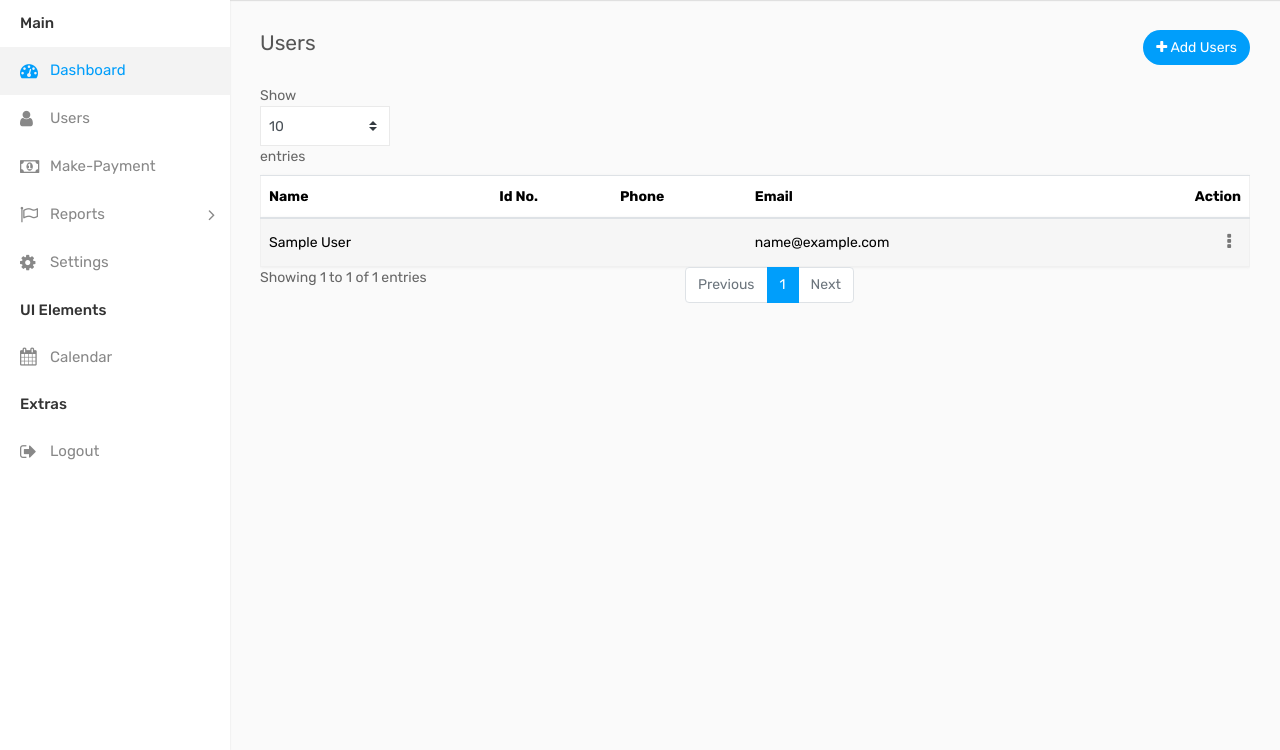
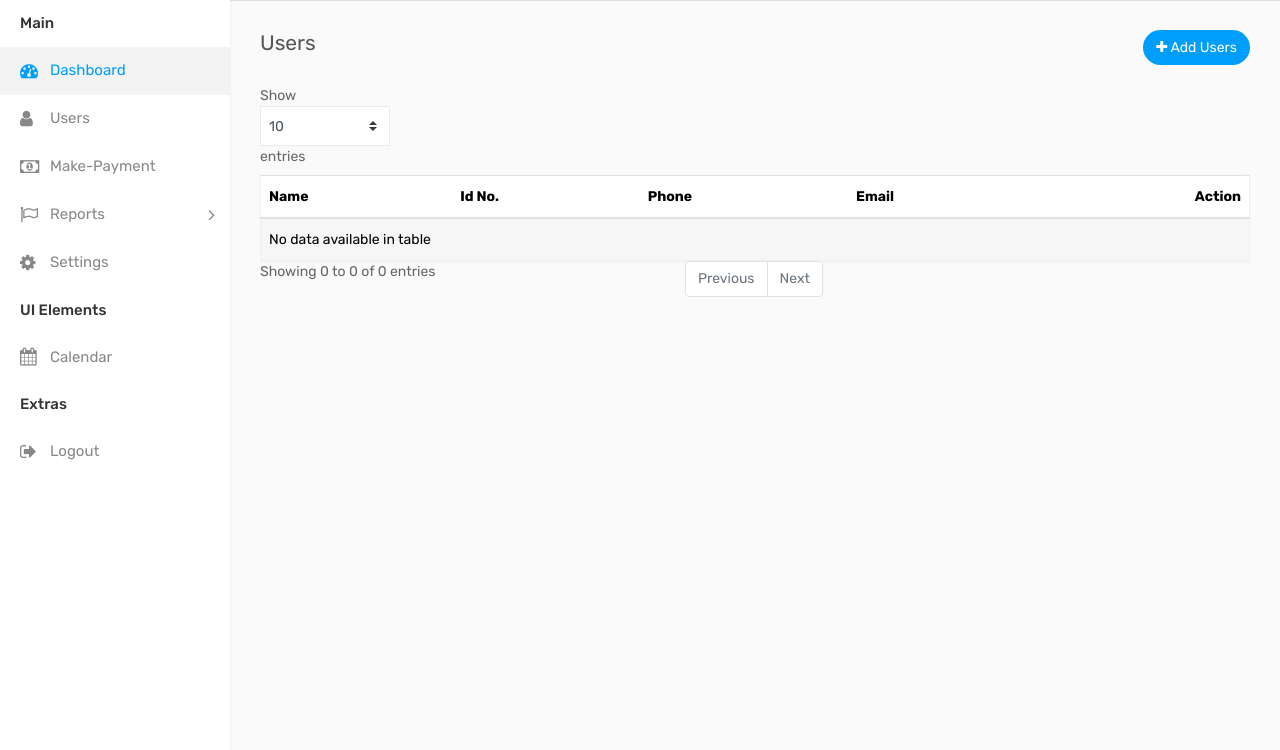
Before and after one commit to 1Nelsonel/BrightMinds, a Django app: page /superUser/users/ in a window 1280 px wide. Shown: the part 50-800 px from the top of the page. Run offline with Django 4.2, Linux system fonts and the light colour scheme; the visitor is signed in with stand-in values (Sample User, id 1); data comes from the database, SQL or seed files in the repository; some libraries are stand-ins or nearby versions.

Commit message:
success update

```diff
--- a/superUser/forms.py
+++ b/superUser/forms.py
@@ -10,6 +10,7 @@ class UserSignUpForm(forms.ModelForm):
     last_name = forms.CharField(max_length=30, required=True, widget=forms.TextInput(attrs={'class': 'form-control', 'placeholder': 'enter last name', 'required': True}))
     mobile_number = forms.CharField(max_length=20, required=True, widget=forms.TextInput(attrs={'class': 'form-control', 'placeholder': 'enter mobile number', 'required': True}))
     id_number = forms.CharField(max_length=20, required=True, widget=forms.TextInput(attrs={'class': 'form-control', 'placeholder': 'enter ID number', 'required': True}))
+    # is_active = forms.BooleanField(required=False, initial=True)
 
     class Meta:
         model = User
--- a/superUser/templates/superUser/users.html
+++ b/superUser/templates/superUser/users.html
@@ -85,26 +85,31 @@
                         </thead>
                         <tbody>
                             {% for user in allusers %}
+                            {% if not user.is_superuser %}
                             <tr>
-                                <td>{{user.first_name}} {{user.last_name}}</td>
-
-                                <td>{{user.userprofile.id_number}}</td>
-                                <td>{{user.userprofile.mobile_number}}</td>
-                                <td>{{user.email}}</td>
+                                <td>{{ user.first_name }} {{ user.last_name }}</td>
+                                <td>{{ user.userprofile.id_number }}</td>
+                                <td>{{ user.userprofile.mobile_number }}</td>
+                                <td>{{ user.email }}</td>
                                 <td class="text-right">
                                     <div class="dropdown dropdown-action">
                                         <a href="#" class="action-icon dropdown-toggle" data-toggle="dropdown"
-                                            aria-expanded="false"><i class="fa fa-ellipsis-v"></i></a>
+                                            aria-expanded="false">
+                                            <i class="fa fa-ellipsis-v"></i>
+                                        </a>
                                         <div class="dropdown-menu dropdown-menu-right">
-                                            <a class="dropdown-item" href="{% url 'update-user' user.id %}"><i
-                                                    class="fa fa-pencil m-r-5"></i> Edit</a>
+                                            <a class="dropdown-item" href="{% url 'update-user' user.id %}">
+                                                <i class="fa fa-pencil m-r-5"></i> Edit
+                                            </a>
                                             <a class="dropdown-item" href="#" data-toggle="modal"
-                                                data-target="#delete_patient"><i class="fa fa-trash-o m-r-5"></i>
-                                                Delete</a>
+                                                data-target="#delete_patient">
+                                                <i class="fa fa-trash-o m-r-5"></i> Delete
+                                            </a>
                                         </div>
                                     </div>
                                 </td>
                             </tr>
+                            {% endif %}
                             {% endfor %}
 
                         </tbody>
--- a/superUser/views.py
+++ b/superUser/views.py
@@ -72,26 +72,49 @@ def allUsers(request):
 
 @superuser_required
 def updateUser(request, pk):
-    user = User.objects.get(id=pk)
-
-    # profile = UserProfile.objects.get(id=pk)
+    user = User.objects.get(pk=pk)
+    allusers = User.objects.all()
 
     if request.method == 'POST':
         form = UserSignUpForm(request.POST, instance=user)
-        # profile_form = UserProfile(request.POST, instance=profile)
-
         if form.is_valid():
             user = form.save(commit=False)
+            password = ''.join(random.choices(string.ascii_uppercase + string.ascii_lowercase + string.digits, k=12))
+            user.set_password(password)
             user.save()
-            # profile_form.save()
+
+            # Check if a UserProfile instance with the same user_id already exists in the database
+            profile = UserProfile.objects.filter(user=user).first()
+
+            if profile:
+                # If a profile exists, update its data
+                profile.mobile_number = form.cleaned_data['mobile_number']
+                profile.id_number = form.cleaned_data['id_number']
+                profile.save()
+            else:
+                # Otherwise, create a new profile
+                profile = UserProfile(user=user, mobile_number=form.cleaned_data['mobile_number'], id_number=form.cleaned_data['id_number'])
+                profile.save()
+
+            # Send email to the user with updated login credentials
+            subject = 'BrightMinds login credentials updated'
+            message = f'Hello {user.first_name} {user.last_name},\n\nYour BrightMind Group account credentials have been updated:\n\nUsername: {user.username}\nPassword: {password}\n\nThank you!'
+            email_from = settings.EMAIL_HOST_USER
+            recipient_list = [user.email, ]
+            send_mail(subject, message, email_from, recipient_list)
+
             messages.success(request, 'User updated successfully!')
             return redirect('adminUsers')
+    else:
+        # Preload the mobile_number and id_number fields with the existing user data
+        profile = UserProfile.objects.filter(user=user).first()
+        initial_data = {'mobile_number': profile.mobile_number, 'id_number': profile.id_number}
+        form = UserSignUpForm(instance=user, initial=initial_data)
 
-    else:
-        form = UserSignUpForm(instance=user)
-        # profile_form = UserProfile(instance=profile)
-
-    context = {'form': form,  }
+    context = {
+        'form': form,
+        'allusers': allusers,
+    }
     return render(request, 'superUser/editUser.html', context)
 
 
```
Also changed, not shown: userAuth/templates/userAuth/login.html (+4 -3 lines).
